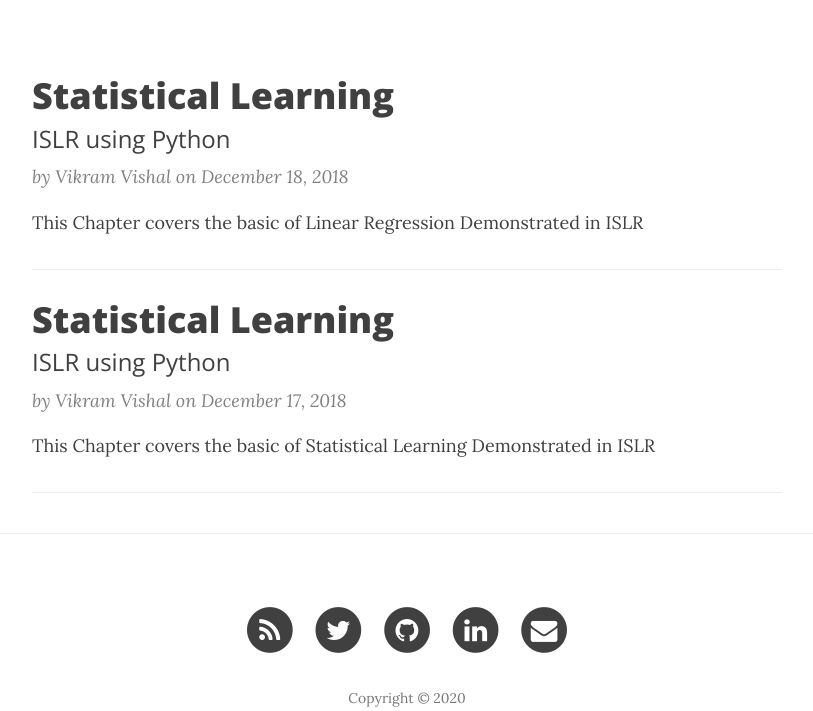
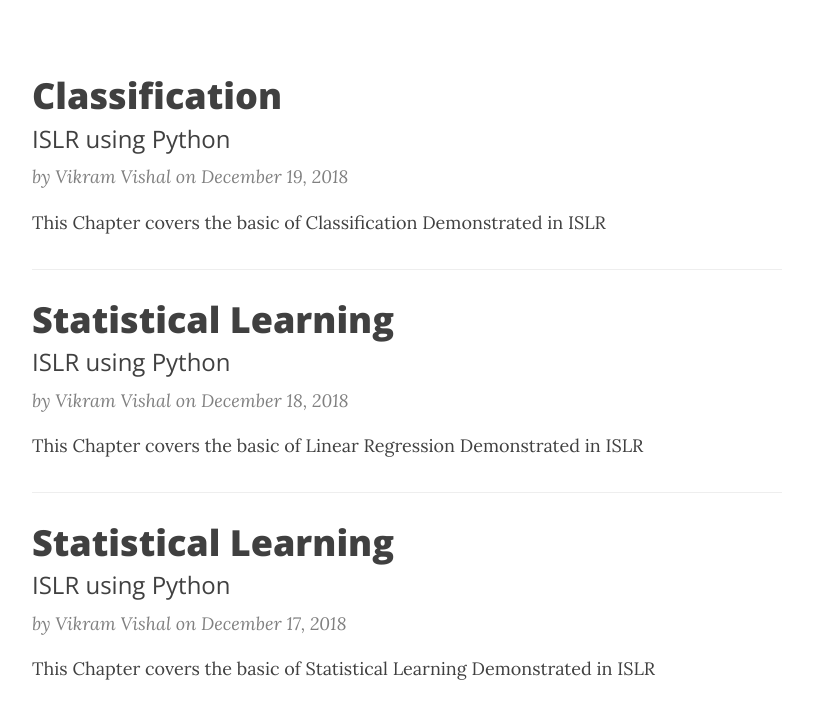
Before and after one commit to vvsbnmit/vvsbnmit.github.io, a Jekyll site: the page built from index.html, in a window 1280 px wide and 900 px high, scrolled down 351 px, cut to the strip 189-900 px from the top of the window. Shown: the whole strip, without its empty margins (233-1046 px from the left). Built offline with Jekyll 4.4.1, drawn with Linux system fonts in a browser that asks for light colours; nearby versions of some CDN libraries; the list of posts is cut into pages by our own code.

Commit message:
Update and rename Chapter - 4.md to 2018-12-19-Chapter-4.md

```diff
--- a/_posts/Chapter - 4.md
+++ b/_posts/2018-12-19-Chapter-4.md
@@ -1,3 +1,12 @@
+---
+layout:     post
+title:      "Classification"
+subtitle:   "ISLR using Python"
+date:       2018-12-19 10:00:00
+author:     "Vikram Vishal"
+header-img: "img/low-flying-gull.jpg"
+summary:    "This Chapter covers the basic of Classification Demonstrated in ISLR"
+---
 
 ## Classification.
 
```
